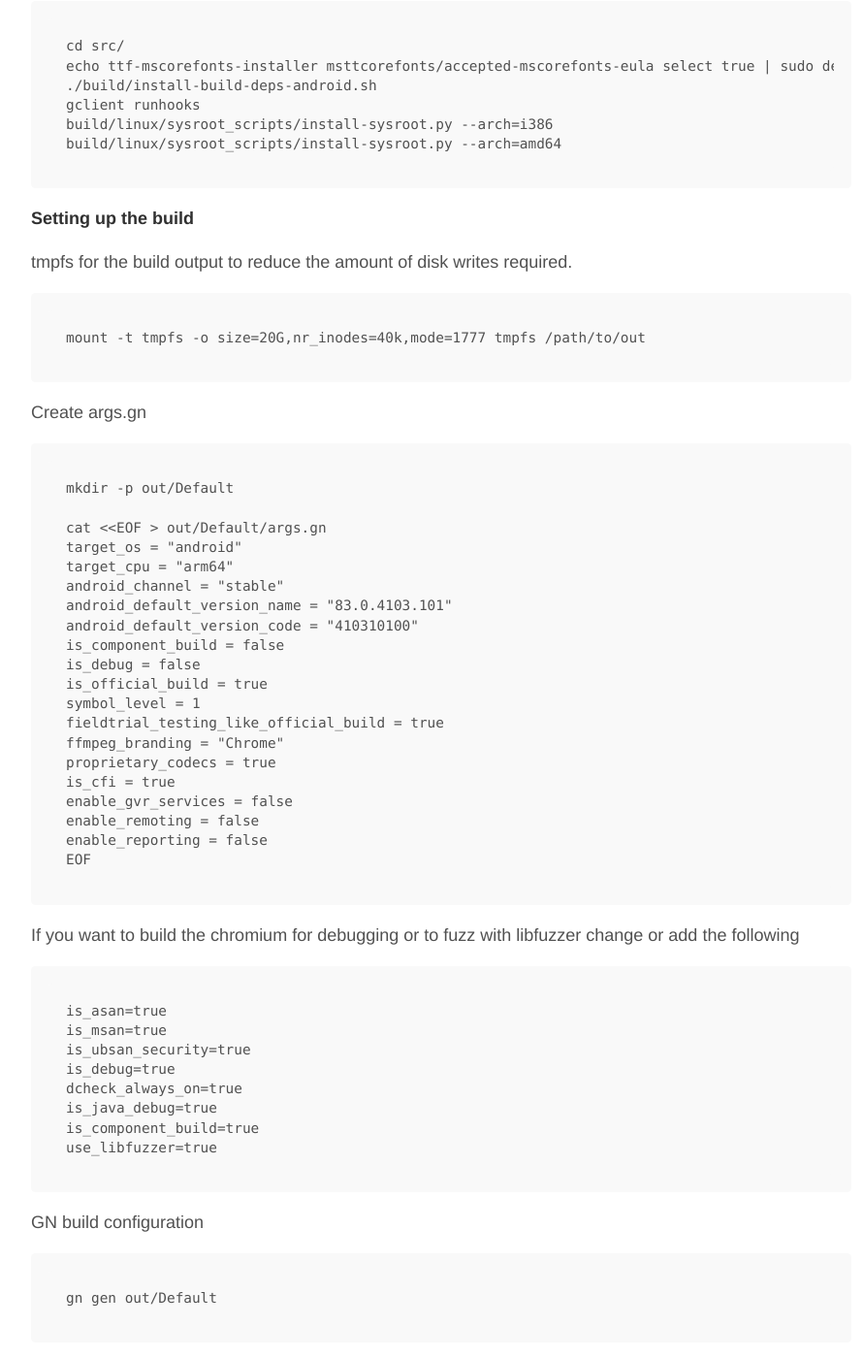
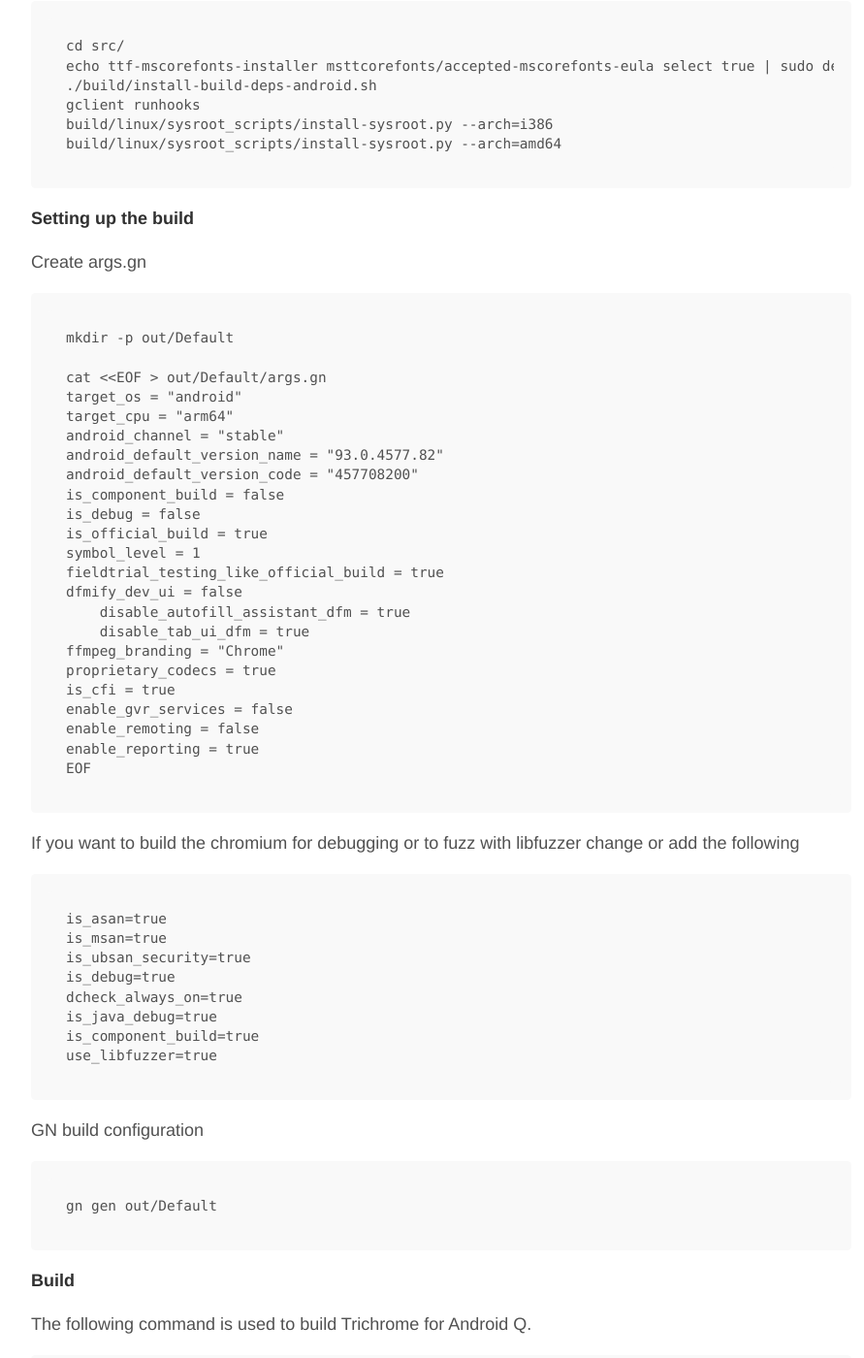
Before and after one commit to ChAndreas/chandreas.github.io, a Jekyll site: the page built from _posts/2019-01-29-build-chromium-android.md, in a window 1280 px wide and 1400 px high, scrolled down 710 px. Shown: the whole window at 97% size, without its empty margins (185-1076 px from the left). Built offline with Jekyll 4.4.1, drawn with Linux system fonts in a browser that asks for light colours.

Commit message:
Update 2019-01-29-build-chromium-android.md

```diff
--- a/_posts/2019-01-29-build-chromium-android.md
+++ b/_posts/2019-01-29-build-chromium-android.md
@@ -31,10 +31,6 @@
 
 **Setting up the build**
 
-tmpfs for the build output to reduce the amount of disk writes required.
-
-	mount -t tmpfs -o size=20G,nr_inodes=40k,mode=1777 tmpfs /path/to/out
-
 Create args.gn
 
 	mkdir -p out/Default
@@ -43,19 +39,22 @@
 	target_os = "android"
 	target_cpu = "arm64"
 	android_channel = "stable"
-	android_default_version_name = "83.0.4103.101"
-	android_default_version_code = "410310100"
+	android_default_version_name = "93.0.4577.82"
+	android_default_version_code = "457708200"
 	is_component_build = false
 	is_debug = false
 	is_official_build = true
 	symbol_level = 1
 	fieldtrial_testing_like_official_build = true
+	dfmify_dev_ui = false
+        disable_autofill_assistant_dfm = true
+        disable_tab_ui_dfm = true
 	ffmpeg_branding = "Chrome"
 	proprietary_codecs = true
 	is_cfi = true
 	enable_gvr_services = false
 	enable_remoting = false
-	enable_reporting = false
+	enable_reporting = true
 	EOF
 
 If you want to build the chromium for debugging or to fuzz with libfuzzer change or add the following
```
